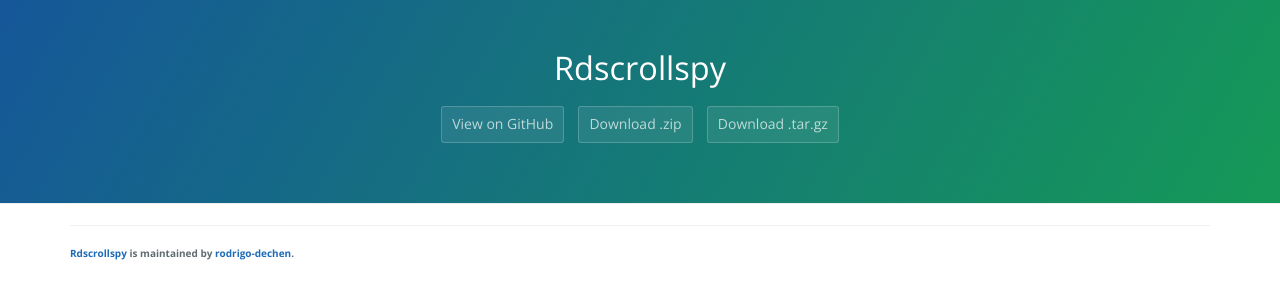
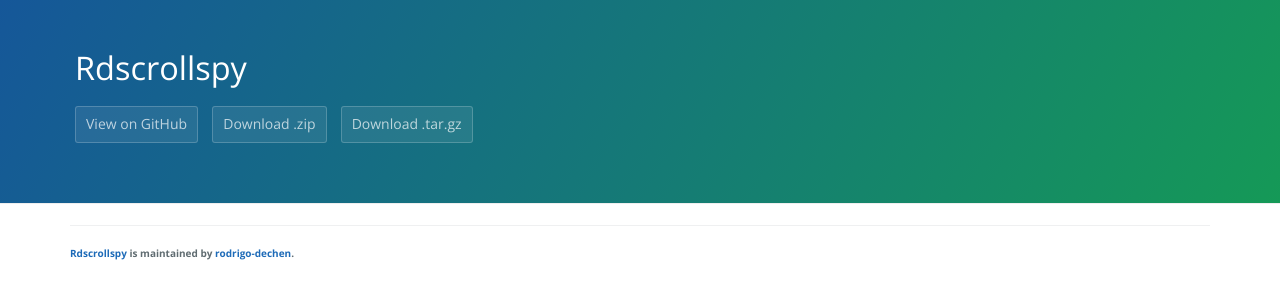
Before and after one commit to rodrigo-dechen/rdscrollspy, a plain HTML site: page index.html in a window 1280 px wide. Drawn offline with nearby package versions, Linux system fonts and the light colour scheme.

Commit message:
Update index.html

```diff
--- a/index.html
+++ b/index.html
@@ -13,11 +13,17 @@
 </head>
 <body>
 <section class="page-header">
-    <h1 class="project-name">Rdscrollspy</h1>
-    <h2 class="project-tagline"></h2>
-    <a href="https://github.com/rodrigo-dechen/rdscrollspy" class="btn">View on GitHub</a>
-    <a href="https://github.com/rodrigo-dechen/rdscrollspy/zipball/master" class="btn">Download .zip</a>
-    <a href="https://github.com/rodrigo-dechen/rdscrollspy/tarball/master" class="btn">Download .tar.gz</a>
+    <div class="container">
+        <div class="row">
+            <div class="col-md-12 text-left">
+                <h1 class="project-name">Rdscrollspy</h1>
+                <h2 class="project-tagline"></h2>
+                <a href="https://github.com/rodrigo-dechen/rdscrollspy" class="btn">View on GitHub</a>
+                <a href="https://github.com/rodrigo-dechen/rdscrollspy/zipball/master" class="btn">Download .zip</a>
+                <a href="https://github.com/rodrigo-dechen/rdscrollspy/tarball/master" class="btn">Download .tar.gz</a>
+            </div>
+        </div>
+    </div>
 </section>
 
 <section class="main-content">
```
